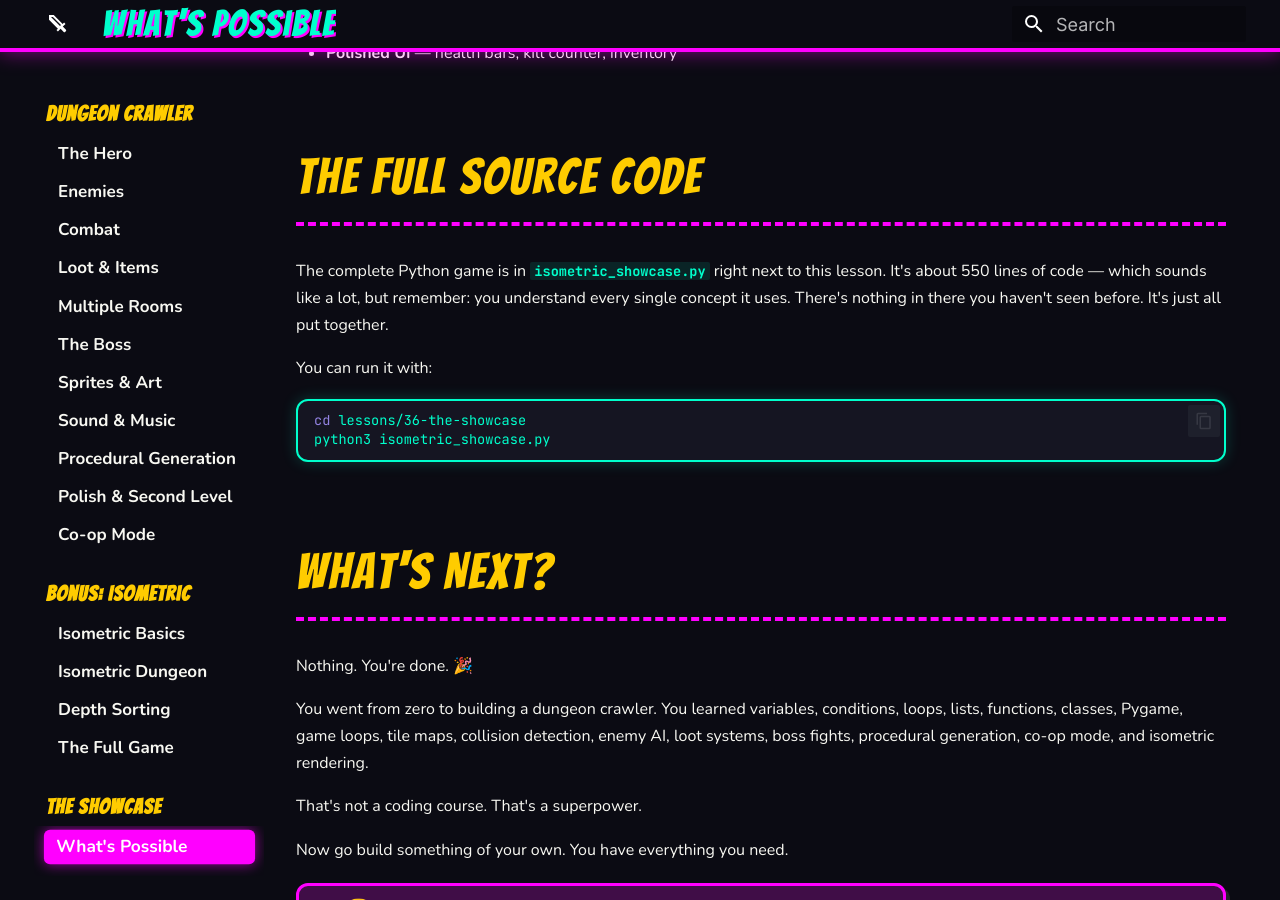
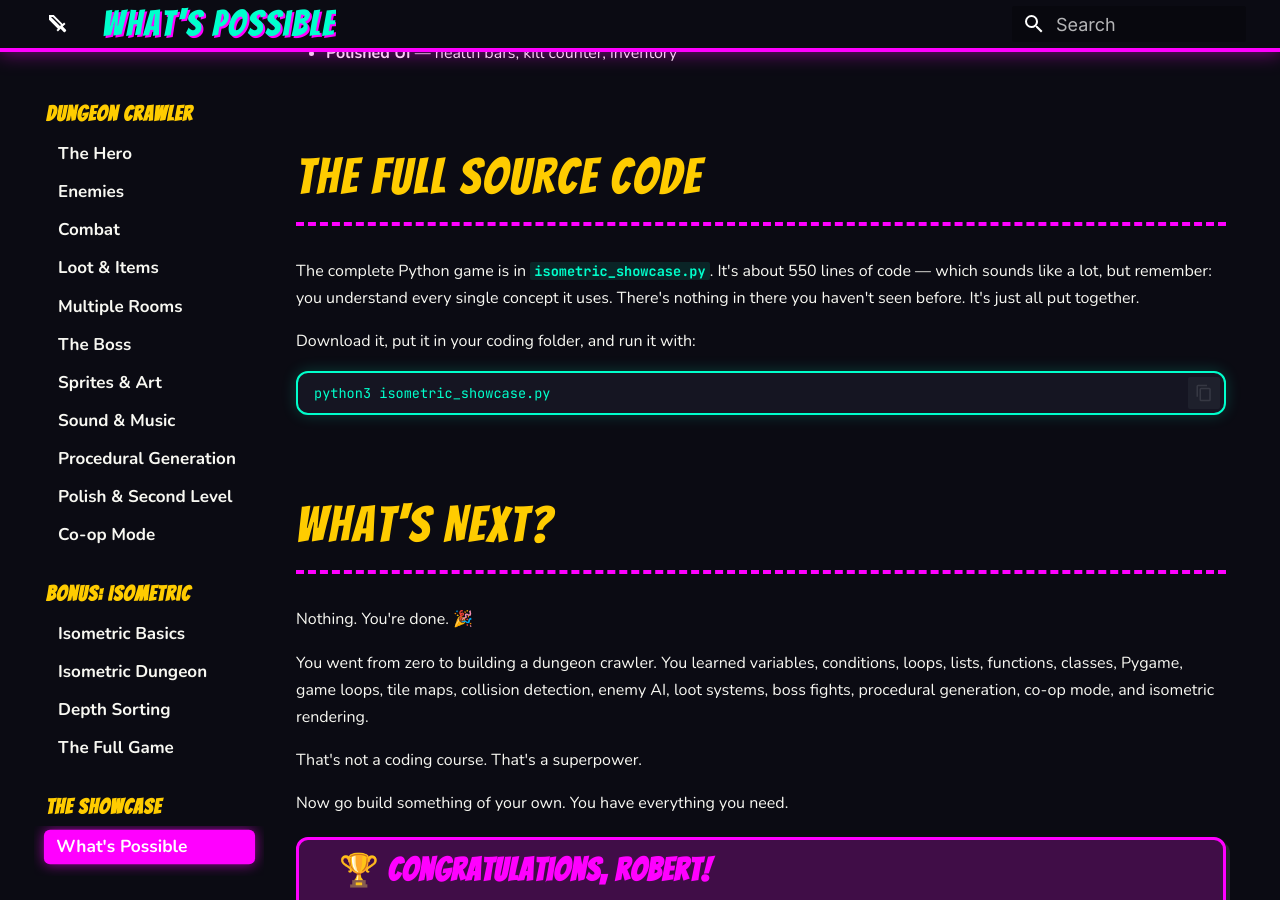
Before and after one commit to agentjuice/roberts-coding-course, an MkDocs documentation site: the page built from docs/lessons/36-the-showcase/lesson.md, in a window 1280 px wide and 900 px high, scrolled down 1222 px. Built offline with MkDocs 1.6.1 and Material for MkDocs 9.7.7, drawn with Linux system fonts in a browser that asks for light colours.

Commit message:
Fix source code link in showcase lesson

````diff
--- a/docs/lessons/36-the-showcase/lesson.md
+++ b/docs/lessons/36-the-showcase/lesson.md
@@ -25,12 +25,11 @@
 
 ## The Full Source Code
 
-The complete Python game is in `isometric_showcase.py` right next to this lesson. It's about 550 lines of code — which sounds like a lot, but remember: you understand every single concept it uses. There's nothing in there you haven't seen before. It's just all put together.
+The complete Python game is in [`isometric_showcase.py`](isometric_showcase.py). It's about 550 lines of code — which sounds like a lot, but remember: you understand every single concept it uses. There's nothing in there you haven't seen before. It's just all put together.
 
-You can run it with:
+Download it, put it in your coding folder, and run it with:
 
 ```bash
-cd lessons/36-the-showcase
 python3 isometric_showcase.py
 ```
 
````
Also changed, not shown: lessons/36-the-showcase/lesson.md (+2 -3 lines).
